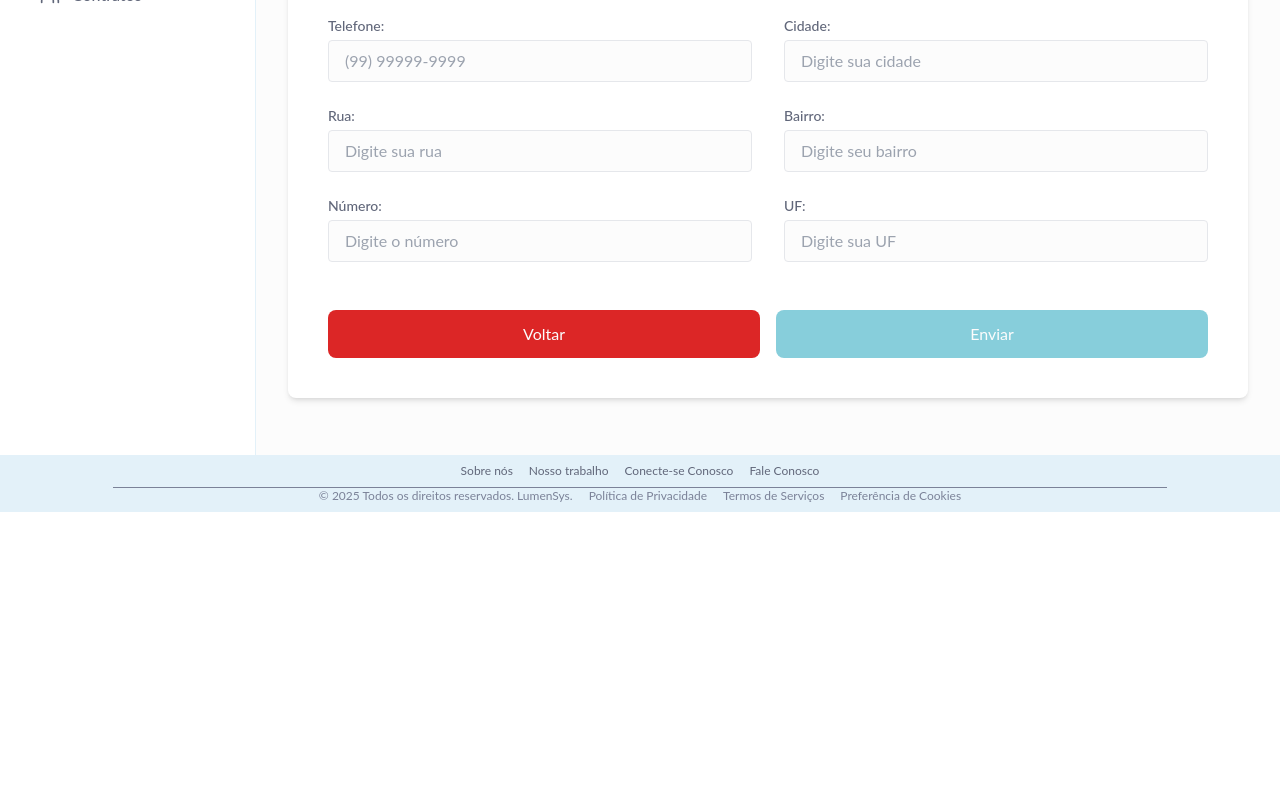
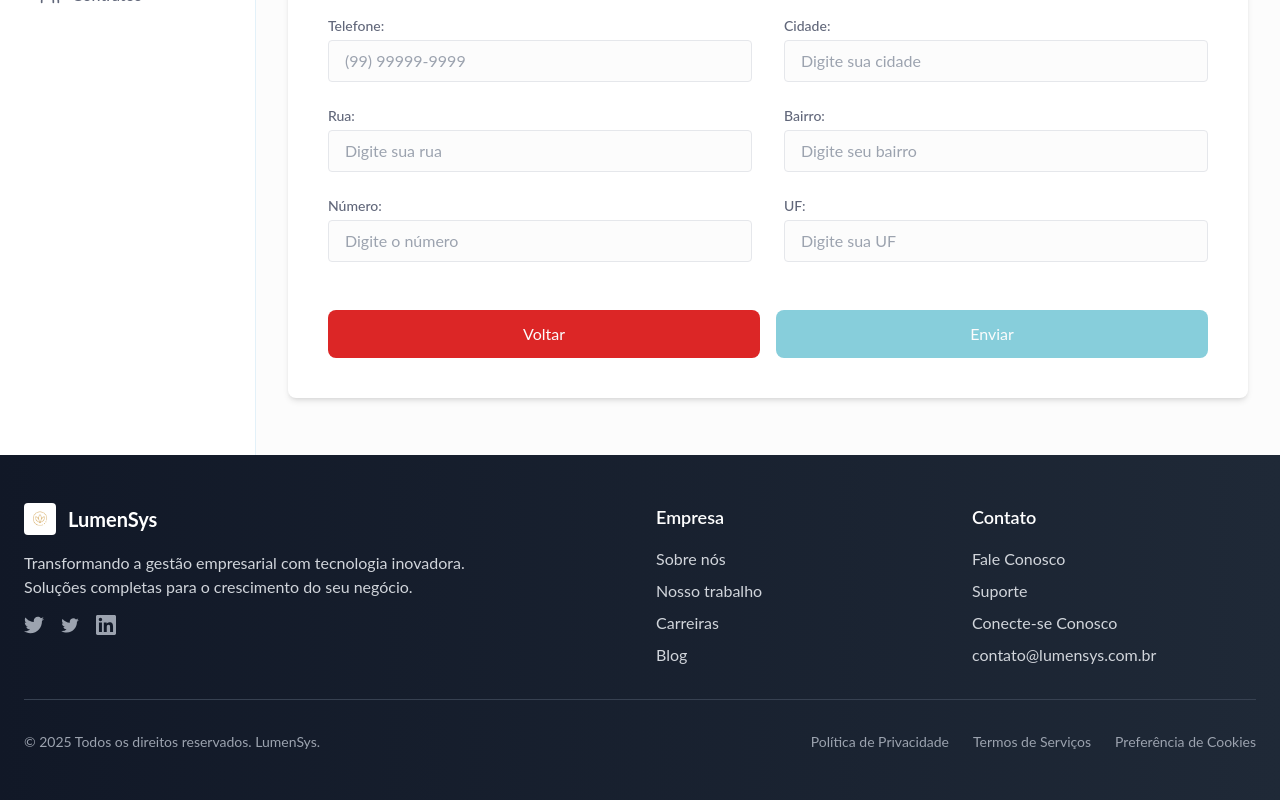
Before and after one commit to LumenSys/LumenSys-Frontend, a React (Vite) app in the folder frontend/: page /cadastroempresa in a window 1280 px wide. Shown: the part 397-1197 px from the top of the page. Before the commit the page ends 909 px from the top, so only its background shows below. Built offline with nearby package versions, Linux system fonts and the light colour scheme.

Commit message:
:sparkles: feat: Update Footer popups with improved styling and content; remove redundant text from Landing Page

```diff
--- a/frontend/src/components/Footer/index.tsx
+++ b/frontend/src/components/Footer/index.tsx
@@ -1,4 +1,5 @@
 import { useState } from "react";
+import Logo from "../../assets/images/logo.png"; // Try this path
 
 type PopupType = "sobre" | "trabalho" | "conecte" | "contato" | "privacidade" | "termos" | "cookies" | "direitos";
 
@@ -18,59 +19,78 @@ export default function Footer() {
       case "privacidade":
         return (
           <>
-            <h2 className="text-lg font-semibold mb-2">🔒 Política de Privacidade – Lumensys</h2>
-            <p className="mb-2">
+            <h2 className="text-xl font-bold mb-4 text-gray-800">🔒 Política de Privacidade</h2>
+            <div className="space-y-3 text-gray-600">
+              <p>
                 A Lumensys valoriza sua privacidade. Coletamos dados da sua empresa e representantes para oferecer nossos serviços com segurança.
               </p>
-            <p className="mb-2">
-              <strong>Usamos seus dados para:</strong> Operar a plataforma, emitir cobranças, prestar suporte e cumprir obrigações legais.
+              <div>
+                <strong className="text-gray-800">Usamos seus dados para:</strong>
+                <p>Operar a plataforma, emitir cobranças, prestar suporte e cumprir obrigações legais.</p>
+              </div>
+              <div>
+                <strong className="text-gray-800">Segurança:</strong>
+                <p>Seus dados estão protegidos com criptografia e controle de acesso. Não vendemos suas informações.</p>
+              </div>
+              <div>
+                <strong className="text-gray-800">Seus direitos:</strong>
+                <p>Acesso, correção, exclusão e revogação de consentimentos.</p>
+              </div>
+              <div className="pt-2 border-t border-gray-200">
+                <p className="text-sm">
+                  📧 <a href="mailto:privacidade@lumensys.com.br" className="text-blue-600 hover:text-blue-700 underline">privacidade@lumensys.com.br</a>
                 </p>
-            <p className="mb-2">
-              <strong>Segurança:</strong> Seus dados estão protegidos com criptografia e controle de acesso. Não vendemos suas informações.
-            </p>
-            <p className="mb-2">
-              <strong>Seus direitos:</strong> Acesso, correção, exclusão e revogação de consentimentos.
-            </p>
-            <p className="mb-4">
-              📧 <a href="mailto:privacidade@lumensys.com.br" className="text-blue-600 underline">privacidade@lumensys.com.br</a>
-            </p>
+              </div>
+            </div>
           </>
         );
       case "termos":
         return (
           <>
-            <h2 className="text-lg font-semibold mb-2">📄 Termos de Serviço – Lumensys</h2>
-            <p className="mb-2">
+            <h2 className="text-xl font-bold mb-4 text-gray-800">📄 Termos de Serviço</h2>
+            <div className="space-y-3 text-gray-600">
+              <p>
                 Ao utilizar nossos serviços, você concorda com os termos descritos aqui. Estes incluem regras de uso, responsabilidades e limitações legais.
               </p>
-            <p className="mb-2">
-              <strong>Uso adequado:</strong> Não é permitido utilizar a plataforma para fins ilegais ou prejudiciais.
+              <div>
+                <strong className="text-gray-800">Uso adequado:</strong>
+                <p>Não é permitido utilizar a plataforma para fins ilegais ou prejudiciais.</p>
+              </div>
+              <div>
+                <strong className="text-gray-800">Responsabilidades:</strong>
+                <p>A Lumensys não se responsabiliza por danos causados por uso indevido ou interrupções externas.</p>
+              </div>
+              <div className="pt-2 border-t border-gray-200">
+                <p className="text-sm">
+                  Para mais detalhes, entre em contato:<br />
+                  📧 <a href="mailto:termos@lumensys.com.br" className="text-blue-600 hover:text-blue-700 underline">termos@lumensys.com.br</a>
                 </p>
-            <p className="mb-2">
-              <strong>Responsabilidades:</strong> A Lumensys não se responsabiliza por danos causados por uso indevido ou interrupções externas.
-            </p>
-            <p className="mb-4">
-              Para mais detalhes, entre em contato:
-              📧 <a href="mailto:termos@lumensys.com.br" className="text-blue-600 underline">termos@lumensys.com.br</a>
-            </p>
+              </div>
+            </div>
           </>
         );
       case "cookies":
         return (
           <>
-            <h2 className="text-lg font-semibold mb-2">🍪 Preferência de Cookies – Lumensys</h2>
-            <p className="mb-2">
+            <h2 className="text-xl font-bold mb-4 text-gray-800">🍪 Preferência de Cookies</h2>
+            <div className="space-y-3 text-gray-600">
+              <p>
                 Utilizamos cookies para melhorar sua experiência, analisar o tráfego e personalizar conteúdo.
               </p>
-            <p className="mb-2">
-              <strong>Tipos de cookies:</strong> Essenciais, de desempenho, de funcionalidade e de publicidade.
+              <div>
+                <strong className="text-gray-800">Tipos de cookies:</strong>
+                <p>Essenciais, de desempenho, de funcionalidade e de publicidade.</p>
+              </div>
+              <div>
+                <strong className="text-gray-800">Controle:</strong>
+                <p>Você pode gerenciar suas preferências a qualquer momento nas configurações do navegador.</p>
+              </div>
+              <div className="pt-2 border-t border-gray-200">
+                <p className="text-sm">
+                  📧 <a href="mailto:cookies@lumensys.com.br" className="text-blue-600 hover:text-blue-700 underline">cookies@lumensys.com.br</a>
                 </p>
-            <p className="mb-2">
-              <strong>Controle:</strong> Você pode gerenciar suas preferências a qualquer momento nas configurações do navegador.
-            </p>
-            <p className="mb-4">
-              📧 <a href="mailto:cookies@lumensys.com.br" className="text-blue-600 underline">cookies@lumensys.com.br</a>
-            </p>
+              </div>
+            </div>
           </>
         );
       default:
@@ -80,53 +100,115 @@ export default function Footer() {
 
   return (
     <>
-      <footer className="w-full bg-footer py-2">
-        <div className="container mx-auto px-2">
-          <div className="flex flex-col items-center">
-            <div className="flex flex-wrap justify-center gap-2 md:gap-4 mb-2 text-xs text-textPrimary">
-              <a href="#" className="hover:underline">Sobre nós</a>
-              <a href="#" className="hover:underline">Nosso trabalho</a>
-              <a href="#" className="hover:underline">Conecte-se Conosco</a>
-              <a href="#" className="hover:underline">Fale Conosco</a>
+      <footer className="bg-gradient-to-r from-gray-900 to-gray-800 text-white">
+        <div className="max-w-7xl mx-auto px-6 py-12">
+          {/* Seção Principal */}
+          <div className="grid grid-cols-1 md:grid-cols-4 gap-8 mb-8">
+            {/* Logo e Descrição */}
+            <div className="md:col-span-2">
+              <div className="flex items-center mb-4 ">
+                <img
+                  src={Logo}
+                  alt="LumenSys Logo"
+                  className="w-8 h-8 mr-3 object-contain rounded"
+                />
+                <h3 className="text-xl font-bold">LumenSys</h3>
+              </div>
+              <p className="text-gray-300 mb-4 max-w-md">
+                Transformando a gestão empresarial com tecnologia inovadora.
+                Soluções completas para o crescimento do seu negócio.
+              </p>
+              <div className="flex space-x-4">
+                <a href="#" className="text-gray-400 hover:text-white transition-colors">
+                  <svg className="w-5 h-5" fill="currentColor" viewBox="0 0 24 24">
+                    <path d="M24 4.557c-.883.392-1.832.656-2.828.775 1.017-.609 1.798-1.574 2.165-2.724-.951.564-2.005.974-3.127 1.195-.897-.957-2.178-1.555-3.594-1.555-3.179 0-5.515 2.966-4.797 6.045-4.091-.205-7.719-2.165-10.148-5.144-1.29 2.213-.669 5.108 1.523 6.574-.806-.026-1.566-.247-2.229-.616-.054 2.281 1.581 4.415 3.949 4.89-.693.188-1.452.232-2.224.084.626 1.956 2.444 3.379 4.6 3.419-2.07 1.623-4.678 2.348-7.29 2.04 2.179 1.397 4.768 2.212 7.548 2.212 9.142 0 14.307-7.721 13.995-14.646.962-.695 1.797-1.562 2.457-2.549z" />
+                  </svg>
+                </a>
+                <a href="#" className="text-gray-400 hover:text-white transition-colors">
+                  <svg className="w-5 h-5" fill="currentColor" viewBox="0 0 24 24">
+                    <path d="M22.46 6c-.77.35-1.6.58-2.46.69.88-.53 1.56-1.37 1.88-2.38-.83.5-1.75.85-2.72 1.05C18.37 4.5 17.26 4 16 4c-2.35 0-4.27 1.92-4.27 4.29 0 .34.04.67.11.98C8.28 9.09 5.11 7.38 3 4.79c-.37.63-.58 1.37-.58 2.15 0 1.49.75 2.81 1.91 3.56-.71 0-1.37-.2-1.95-.5v.03c0 2.08 1.48 3.82 3.44 4.21a4.22 4.22 0 0 1-1.93.07 4.28 4.28 0 0 0 4 2.98 8.521 8.521 0 0 1-5.33 1.84c-.34 0-.68-.02-1.02-.06C3.44 20.29 5.7 21 8.12 21 16 21 20.33 14.46 20.33 8.79c0-.19 0-.37-.01-.56.84-.6 1.56-1.36 2.14-2.23z" />
+                  </svg>
+                </a>
+                <a href="#" className="text-gray-400 hover:text-white transition-colors">
+                  <svg className="w-5 h-5" fill="currentColor" viewBox="0 0 24 24">
+                    <path d="M20.447 20.452h-3.554v-5.569c0-1.328-.027-3.037-1.852-3.037-1.853 0-2.136 1.445-2.136 2.939v5.667H9.351V9h3.414v1.561h.046c.477-.9 1.637-1.85 3.37-1.85 3.601 0 4.267 2.37 4.267 5.455v6.286zM5.337 7.433c-1.144 0-2.063-.926-2.063-2.065 0-1.138.92-2.063 2.063-2.063 1.14 0 2.064.925 2.064 2.063 0 1.139-.925 2.065-2.064 2.065zm1.782 13.019H3.555V9h3.564v11.452zM22.225 0H1.771C.792 0 0 .774 0 1.729v20.542C0 23.227.792 24 1.771 24h20.451C23.2 24 24 23.227 24 22.271V1.729C24 .774 23.2 0 22.222 0h.003z" />
+                  </svg>
+                </a>
+              </div>
             </div>
 
-            <div className="mx-auto w-5/6 border-t-[0.5px] border-textSecondary space-x-2.5 md:space-x-4"></div>
+            {/* Links Úteis */}
+            <div>
+              <h4 className="text-lg font-semibold mb-4">Empresa</h4>
+              <ul className="space-y-2">
+                <li><a href="#" className="text-gray-300 hover:text-white transition-colors">Sobre nós</a></li>
+                <li><a href="#" className="text-gray-300 hover:text-white transition-colors">Nosso trabalho</a></li>
+                <li><a href="#" className="text-gray-300 hover:text-white transition-colors">Carreiras</a></li>
+                <li><a href="#" className="text-gray-300 hover:text-white transition-colors">Blog</a></li>
+              </ul>
+            </div>
 
-            <div className="flex flex-wrap justify-center gap-2 md:gap-4 text-xs text-textSecondary">
-              <p className="m-0">© 2025 Todos os direitos reservados. LumenSys.</p>
+            {/* Contato */}
+            <div>
+              <h4 className="text-lg font-semibold mb-4">Contato</h4>
+              <ul className="space-y-2">
+                <li><a href="#" className="text-gray-300 hover:text-white transition-colors">Fale Conosco</a></li>
+                <li><a href="#" className="text-gray-300 hover:text-white transition-colors">Suporte</a></li>
+                <li><a href="#" className="text-gray-300 hover:text-white transition-colors">Conecte-se Conosco</a></li>
+                <li><a href="mailto:contato@lumensys.com.br" className="text-gray-300 hover:text-white transition-colors">contato@lumensys.com.br</a></li>
+              </ul>
+            </div>
+          </div>
+
+          {/* Linha Divisória */}
+          <div className="border-t border-gray-700 pt-8">
+            <div className="flex flex-col md:flex-row justify-between items-center">
+              {/* Copyright */}
+              <div className="text-gray-400 text-sm mb-4 md:mb-0">
+                © 2025 Todos os direitos reservados. LumenSys.
+              </div>
+
+              {/* Links Legais */}
+              <div className="flex flex-wrap justify-center gap-6">
                 <button
                   onClick={() => setPopupType("privacidade")}
-                className="hover:underline text-textSecondary"
+                  className="text-gray-400 hover:text-white transition-colors text-sm"
                 >
                   Política de Privacidade
                 </button>
                 <button
                   onClick={() => setPopupType("termos")}
-                className="hover:underline text-textSecondary"
+                  className="text-gray-400 hover:text-white transition-colors text-sm"
                 >
                   Termos de Serviços
                 </button>
                 <button
                   onClick={() => setPopupType("cookies")}
-                className="hover:underline text-textSecondary"
+                  className="text-gray-400 hover:text-white transition-colors text-sm"
                 >
                   Preferência de Cookies
                 </button>
               </div>
             </div>
           </div>
+        </div>
       </footer>
 
+      {/* Modal dos Popups */}
       {popupType && (
-        <div className="fixed inset-0 bg-black bg-opacity-60 flex items-center justify-center z-50">
-          <div className="bg-white p-6 rounded-lg max-w-md shadow-lg text-sm text-gray-700">
+        <div className="fixed inset-0 bg-black bg-opacity-60 flex items-center justify-center z-50 p-4">
+          <div className="bg-white rounded-2xl max-w-2xl w-full max-h-[80vh] overflow-y-auto shadow-2xl">
+            <div className="p-8">
               {renderPopupContent()}
+              <div className="flex justify-end gap-3 mt-6 pt-6 border-t border-gray-200">
                 <button
                   onClick={closePopup}
-              className="bg-blue-600 text-white px-4 py-2 rounded hover:bg-blue-700 mt-4"
+                  className="bg-gray-600 text-white px-6 py-3 rounded-lg hover:bg-gray-700 transition-colors font-medium"
                 >
                   Fechar
                 </button>
+              </div>
+            </div>
           </div>
         </div>
       )}
--- a/frontend/src/pages/LandingPage/index.tsx
+++ b/frontend/src/pages/LandingPage/index.tsx
@@ -8,9 +8,6 @@ export default function LandingPage() {
         <div className="space-y-8">
           <div className="space-y-6">
             <div className="inline-flex items-center px-4 py-2 bg-secondary/10 rounded-full">
-              <span className="text-secondary text-sm font-medium">
-                ✨ Solução Empresarial Completa
-              </span>
             </div>
 
             <h1 className="text-4xl md:text-6xl font-bold text-textPrimary leading-tight">
@@ -74,7 +71,7 @@ export default function LandingPage() {
           <div className="relative">
 
             {/* Container da imagem */}
-            <div className="relative bg-white p-4 rounded-2xl">
+            <div className="relative p-4 rounded-2xl">
               <img
                 src={Landing}
                 alt="Dashboard da plataforma LumenSys mostrando interface moderna e intuitiva"
```
Lines whose indentation alone changed are shown as unchanged.
